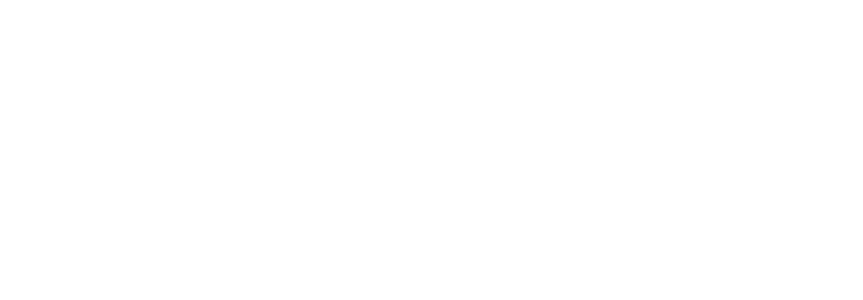
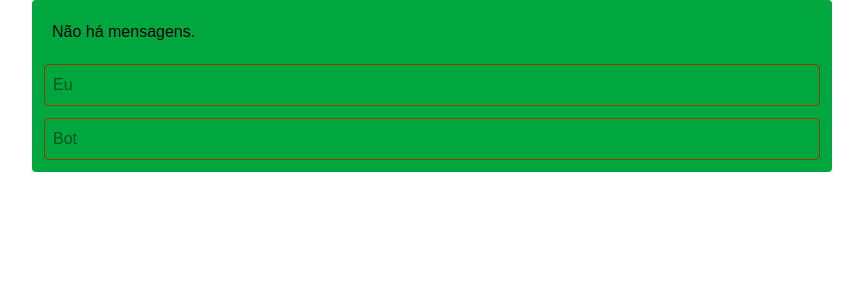
Before and after one commit to joao-vitor-ferreira/curso-react, a Next.js app: page / in a window 1280 px wide. Shown: the top 300 px of the page, without its empty margins (208-1071 px from the left). Built offline with nearby package versions, Linux system fonts and the light colour scheme.

Commit message:
chat simples

```diff
--- a/src/components/AulasIntermediario.tsx
+++ b/src/components/AulasIntermediario.tsx
@@ -12,10 +12,14 @@
 import { PostProvider } from "@/contexts/PostContext";
 import { ThemeClass } from "./ThemeClass";
 import { ThemeProvider } from "@/contexts/ThemeContext";
+import { ChatSimples } from "./ChatSimples";
+import { ChatSimplesProvider } from "@/contexts/ChatSimplesContext";
 
 export const ExcercicioChatSimples = () => {
     return (
-        <div></div>
+        <ChatSimplesProvider>
+            <ChatSimples/>
+        </ChatSimplesProvider>
     );
 }
 
--- /dev/null
+++ b/src/components/ChatSimples.tsx
@@ -0,0 +1,84 @@
+import { useChatSimples } from "@/hooks/useChatSimples";
+import { useState } from "react";
+
+export const ChatSimples = () => {
+    const chatSimples = useChatSimples();
+    const [inputIam, setInputIam] = useState('');
+    const [inputBot, setInputBot] = useState('');
+
+    const onPressKeyEnter = (e: any) => {
+        if(e.key === 'Enter') {
+            if(inputIam.trim() != '' ){
+                chatSimples.dispatch({
+                    type: 'add',
+                    payload: {
+                        texto: inputIam,
+                        itsMe: true
+                    }
+                });
+                setInputIam('');
+            }
+
+            if(inputBot.trim() != ''){
+                chatSimples.dispatch({
+                    type: 'add',
+                    payload: {
+                        texto: inputBot,
+                        itsMe: false
+                    }
+                });
+                setInputBot('');
+            }
+
+            scrollBottom();
+        }
+    }
+
+    const scrollBottom = () => {
+        const objDiv = document.getElementById("divScroll");
+        if(objDiv){
+            objDiv.scrollIntoView({behavior: "smooth"});
+            objDiv.scrollTo({
+                top: objDiv.scrollHeight,
+                behavior: 'smooth'
+            });
+        }
+    }
+
+    return (
+        <div className="container mx-auto w-200 h-full">
+            <div className="row bg-green-600 p-3 rounded w-full">
+                <div id="divScroll" className="flex flex-wrap text-black w-full max-h-100 overflow-y-scroll">
+                    { !chatSimples || !chatSimples?.conversa?.length && <div className="w-full m-2">
+                        <span>Não há mensagens.</span>
+                    </div> }
+                    { chatSimples?.conversa?.map((item, i) => (
+                        <div key={i+'-key'} className="w-full m-2">
+                            <span className={`p-2 rounded bg-amber-300 ${!item.itsMe ? 'float-right' : 'float-left'}`}>{item.texto}</span>
+                        </div>
+                    )) }
+                </div>
+                <div className="mt-3 w-full flex flex-wrap">
+                    <input
+                        placeholder="Eu"
+                        type="text"
+                        name="iam"
+                        className="border border-amber-800 rounded p-2 text-black w-full mb-3"
+                        value={inputIam}
+                        onChange={e => setInputIam(e.target.value)}
+                        onKeyDown={onPressKeyEnter}
+                    />
+                    <input
+                        placeholder="Bot"
+                        type="text"
+                        name="bot"
+                        className="border border-amber-800 rounded p-2 text-black w-full"
+                        value={inputBot}
+                        onChange={e => setInputBot(e.target.value)}
+                        onKeyDown={onPressKeyEnter}
+                    />
+                </div>
+            </div>
+        </div>
+    );
+}
--- /dev/null
+++ b/src/contexts/ChatSimplesContext.tsx
@@ -0,0 +1,22 @@
+import { ChatSimplesActions, chatSimplesReducer } from "@/reducers/chatSimplesReducer";
+import { ChatSimples } from "@/types/ChatSimples";
+import { createContext, Dispatch, ReactNode, useReducer, useState } from "react";
+
+type ChatSimplesContextType = {
+    conversa: ChatSimples[];
+    dispatch: Dispatch<ChatSimplesActions>
+};
+
+export const ChatSimplesContext = createContext<ChatSimplesContextType|null>(null);
+
+export const ChatSimplesProvider = ({ children }: { children: ReactNode }) => {
+    const [conversa, dispatch] = useReducer(chatSimplesReducer, [])
+
+    return(
+        <ChatSimplesContext.Provider
+            value={{ conversa, dispatch }}
+        >
+            {children}
+        </ChatSimplesContext.Provider>
+    );
+}
--- /dev/null
+++ b/src/hooks/useChatSimples.ts
@@ -0,0 +1,12 @@
+import { ChatSimplesContext } from "@/contexts/ChatSimplesContext"
+import { useContext } from "react"
+
+export const useChatSimples = () => {
+    const chatSimplesContext = useContext(ChatSimplesContext);
+
+    if(!chatSimplesContext) {
+        throw new Error('useChatSimples must be used within a ChatSimplesProvider')
+    }
+
+    return chatSimplesContext;
+}
--- a/src/reducers/ListReducer.ts
+++ b/src/reducers/ListReducer.ts
@@ -42,8 +42,6 @@
     // Executar Alguma acao
     // retorna lista atualizada
 
-    console.log('chamou listRedeucer');
-
     switch(action.type){
         case 'add':
             let uid = crypto.randomUUID();
--- /dev/null
+++ b/src/reducers/chatSimplesReducer.ts
@@ -0,0 +1,24 @@
+import { ChatSimples } from "@/types/ChatSimples";
+
+type AddAction = {
+    type: String;
+    payload: {
+        texto: string;
+        itsMe: boolean;
+    }
+}
+
+export type ChatSimplesActions = AddAction;
+
+export const chatSimplesReducer = (conversa: ChatSimples[], action: ChatSimplesActions) => {
+    switch (action.type) {
+        case 'add':
+            const newText: ChatSimples = {
+                texto: action.payload.texto,
+                itsMe: action.payload.itsMe,
+            }
+            return [...conversa, newText];
+        default:
+            return conversa;
+    }
+}
--- /dev/null
+++ b/src/types/ChatSimples.ts
@@ -0,0 +1,4 @@
+export type ChatSimples = {
+    texto: String;
+    itsMe: boolean;
+}
```
